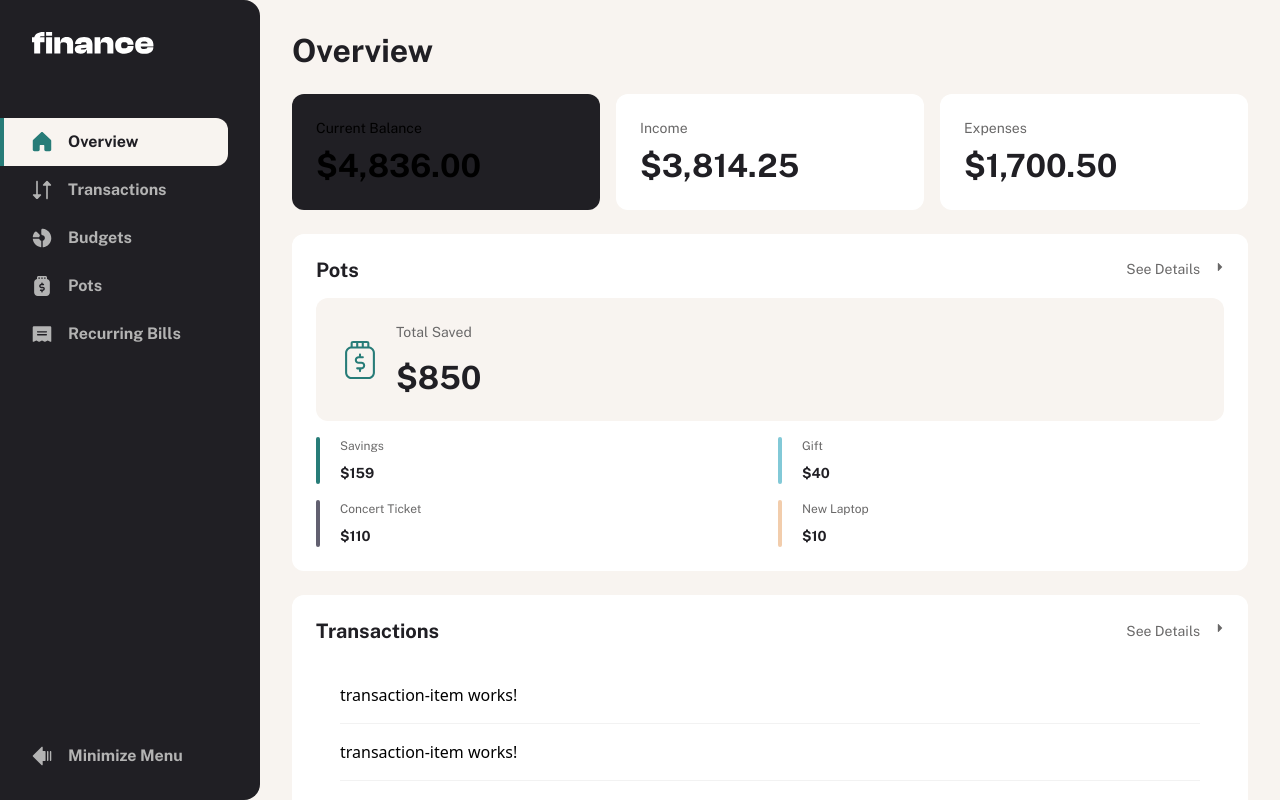
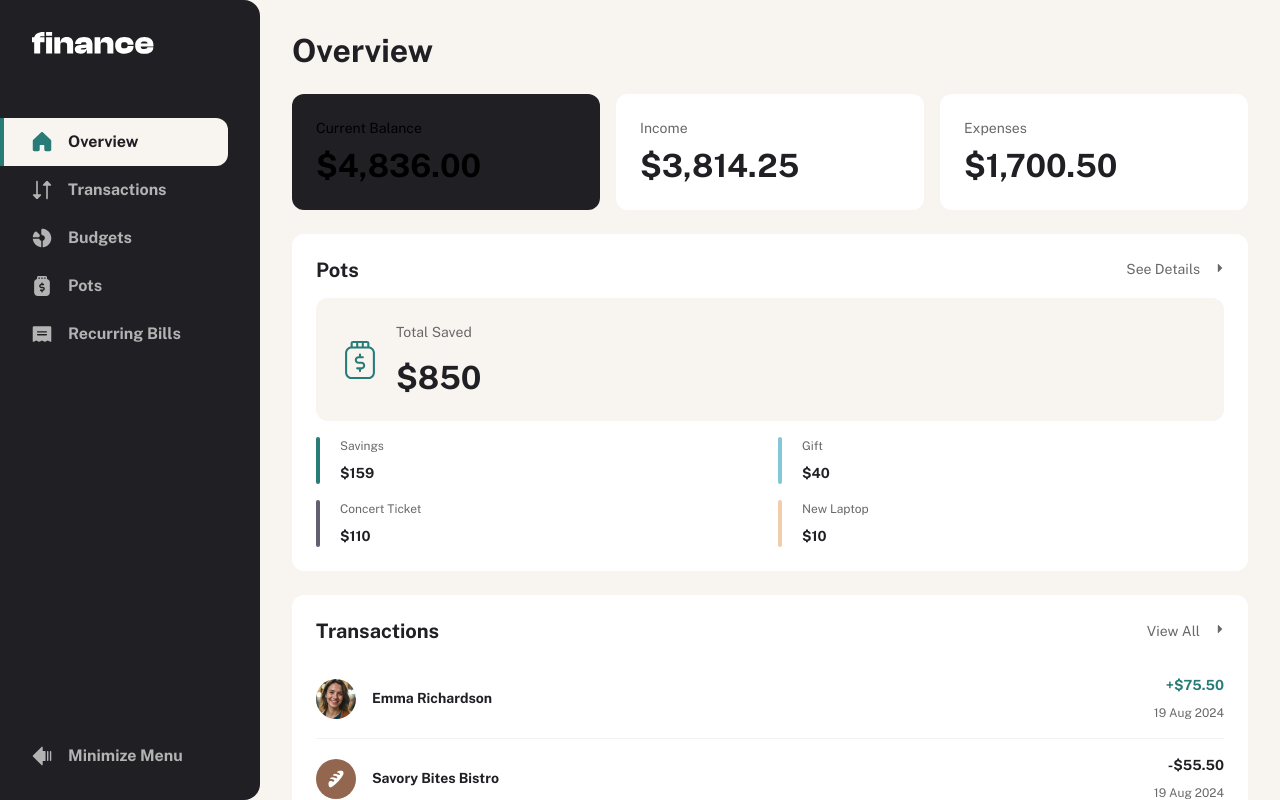
Before and after one commit to fandresh7/frontendmentor-finance-app, an Angular app: page / in a window 1280 px wide. Built offline with nearby package versions, Linux system fonts and the light colour scheme.

Commit message:
feat: implement transaction item component with dynamic data and styling

```diff
--- a/src/app/components/savings-pots/savings-pots.html
+++ b/src/app/components/savings-pots/savings-pots.html
@@ -1,7 +1,8 @@
 <card>
   <card-header
     title="Pots"
-    link="/pots">
+    link="/pots"
+    linkText="See Details">
   </card-header>
 
   <section class="flex flex-col gap-4">
--- a/src/app/components/transaction-item/transaction-item.html
+++ b/src/app/components/transaction-item/transaction-item.html
@@ -1 +1,17 @@
-<p>transaction-item works!</p>
+<article class="flex items-center gap-4">
+  <img
+    class="size-10 rounded-full"
+    [src]="avatar()"
+    [alt]="name()" />
+
+  <h2 class="text-preset-4-bold text-grey-900 grow">{{ name() }}</h2>
+
+  <div class="flex flex-col items-end gap-2">
+    <p
+      class="text-preset-4-bold"
+      [class]="color()">
+      {{ sign() }}{{ amount() | currency:'USD':true:'1.2-2' }}
+    </p>
+    <p class="text-preset-5 text-grey-500">{{ date() | date:'d MMM y' }}</p>
+  </div>
+</article>
--- a/src/app/components/transaction-item/transaction-item.ts
+++ b/src/app/components/transaction-item/transaction-item.ts
@@ -1,9 +1,18 @@
-import { ChangeDetectionStrategy, Component } from '@angular/core'
+import { CurrencyPipe, DatePipe } from '@angular/common'
+import { ChangeDetectionStrategy, Component, computed, input } from '@angular/core'
 
 @Component({
   selector: 'transaction-item',
-  imports: [],
+  imports: [CurrencyPipe, DatePipe],
   templateUrl: './transaction-item.html',
   changeDetection: ChangeDetectionStrategy.OnPush
 })
-export class TransactionItem {}
+export class TransactionItem {
+  avatar = input.required<string>()
+  name = input.required<string>()
+  amount = input.required<number>()
+  date = input.required<string>()
+
+  color = computed(() => (this.amount() > 0 ? 'text-green' : 'text-grey-900'))
+  sign = computed(() => (this.amount() > 0 ? '+' : ''))
+}
--- a/src/app/components/transactions-list/transactions-list.html
+++ b/src/app/components/transactions-list/transactions-list.html
@@ -1,26 +1,52 @@
 <card>
   <card-header
     title="Transactions"
-    link="/transactions">
+    link="/transactions"
+    linkText="View All">
   </card-header>
 
   <ul
     role="list"
-    class="divide-grey-100 divide-y p-6">
+    class="divide-grey-100 mt-4 divide-y">
     <li class="py-4 first:pt-0 last:pb-0">
-      <transaction-item></transaction-item>
+      <transaction-item
+        avatar="./images/avatars/emma-richardson.jpg"
+        name="Emma Richardson"
+        [amount]="75.50"
+        date="2024-08-19T14:23:11Z">
+      </transaction-item>
     </li>
     <li class="py-4 first:pt-0 last:pb-0">
-      <transaction-item></transaction-item>
+      <transaction-item
+        avatar="./images/avatars/savory-bites-bistro.jpg"
+        name="Savory Bites Bistro"
+        [amount]="-55.50"
+        date="2024-08-19T20:23:11Z">
+      </transaction-item>
     </li>
     <li class="py-4 first:pt-0 last:pb-0">
-      <transaction-item></transaction-item>
+      <transaction-item
+        avatar="./images/avatars/daniel-carter.jpg"
+        name="Daniel Carter"
+        [amount]="-42.30"
+        date="2024-08-18T09:45:32Z">
+      </transaction-item>
     </li>
     <li class="py-4 first:pt-0 last:pb-0">
-      <transaction-item></transaction-item>
+      <transaction-item
+        avatar="./images/avatars/sun-park.jpg"
+        name="Sun Park"
+        [amount]="120.00"
+        date="2024-08-17T16:12:05Z">
+      </transaction-item>
     </li>
     <li class="py-4 first:pt-0 last:pb-0">
-      <transaction-item></transaction-item>
+      <transaction-item
+        avatar="./images/avatars/urban-services-hub.jpg"
+        name="Urban Services Hub"
+        [amount]="-65.00"
+        date="2024-08-17T21:08:09Z">
+      </transaction-item>
     </li>
   </ul>
 </card>
--- a/src/app/shared/components/card-header/card-header.html
+++ b/src/app/shared/components/card-header/card-header.html
@@ -3,7 +3,7 @@
   <a
     class="text-grey-500 hover:text-grey-900 flex items-center gap-4 transition-colors duration-300"
     [routerLink]="link()">
-    <span class="text-preset-4">See Details</span>
-    <chevron-right-icon class="mb-1.5 block size-2" />
+    <span class="text-preset-4">{{ linkText() }}</span>
+    <chevron-right-icon class="mb-1 block size-2" />
   </a>
 </header>
--- a/src/app/shared/components/card-header/card-header.ts
+++ b/src/app/shared/components/card-header/card-header.ts
@@ -11,4 +11,5 @@ import { ChevronRightIcon } from '../icons/icons'
 export class CardHeader {
   title = input.required<string>()
   link = input.required<string>()
+  linkText = input.required<string>()
 }
```
